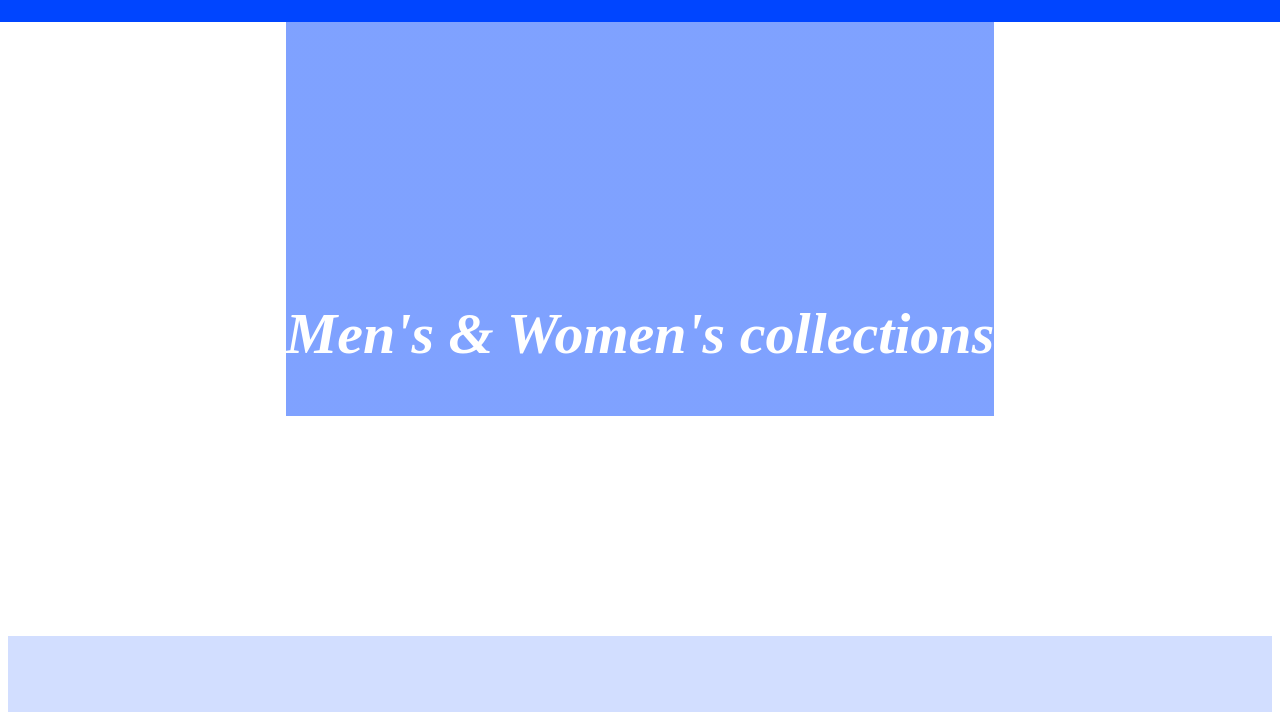
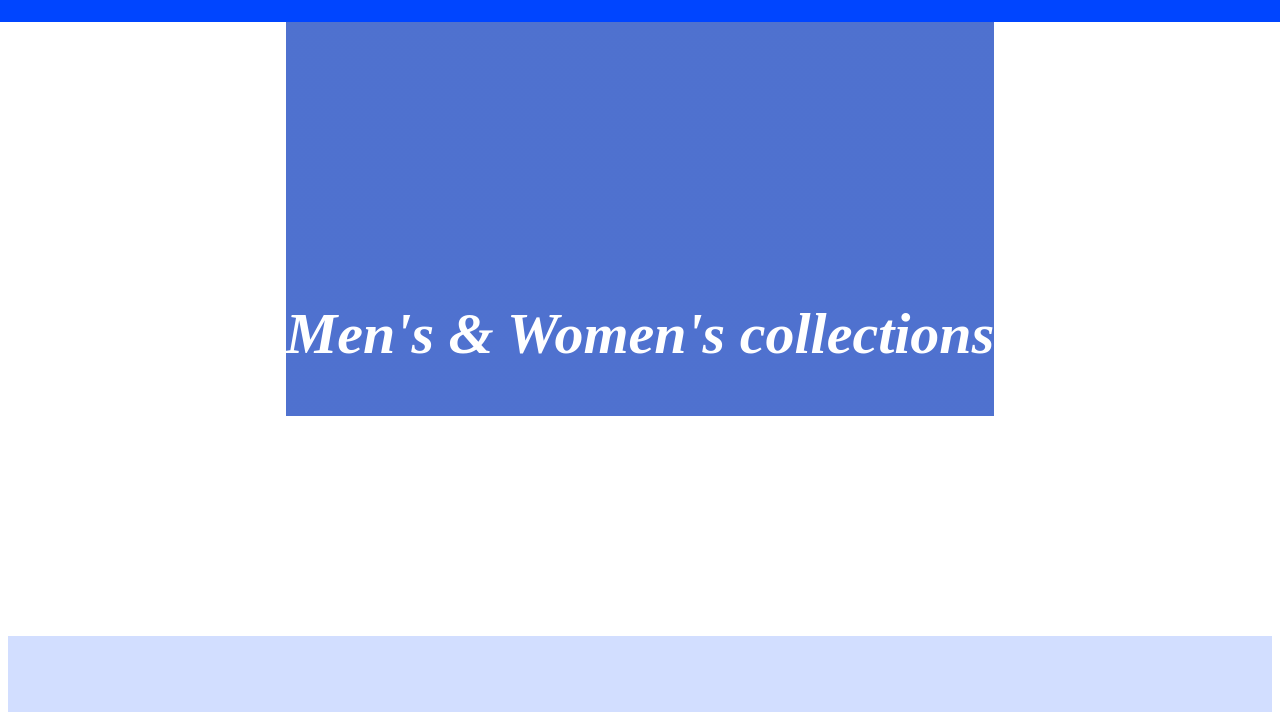
Before and after one commit to NoroffFEU/html-css-course-assignment-MohammedAbi, a plain HTML site: page info/index.html in a window 1280 px wide. Shown: the part 88-800 px from the top of the page. Drawn offline with nearby package versions, Linux system fonts and the light colour scheme; the site is published under a folder, as on GitHub Pages, so addresses that start at the root find nothing; no server answers.

Commit message:
Fixed broken link

```diff
--- a/info/src/css/productpage.css
+++ b/info/src/css/productpage.css
@@ -14,7 +14,7 @@
       rgba(0, 69, 255, 0.5),
       rgba(0, 69, 255, 0.5)
     ),
-    url(/info/assets/images/BG2.png);
+    url(../../assets/images/BG2.png);
   background-size: cover;
   background-position: top center;
 }
```
